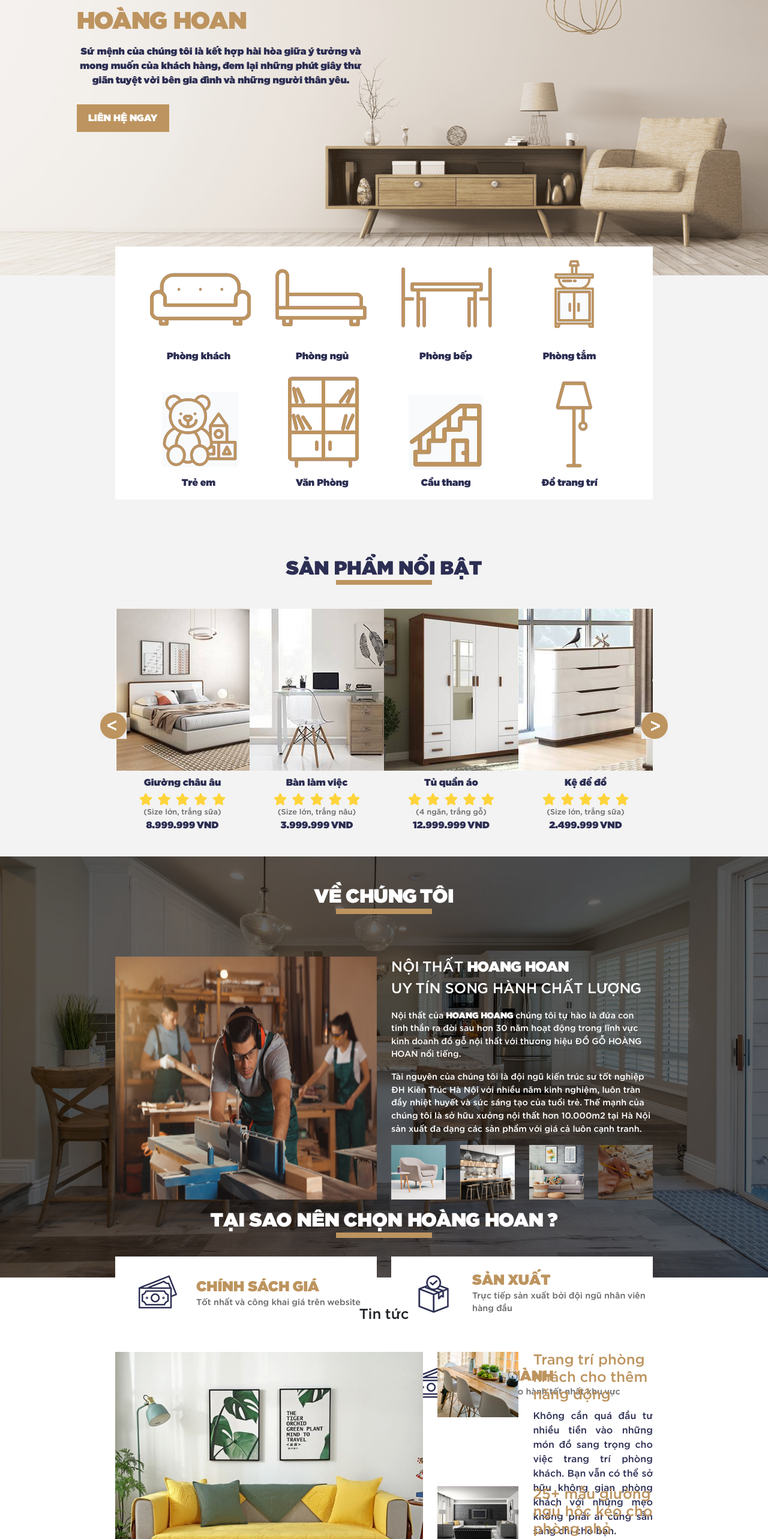
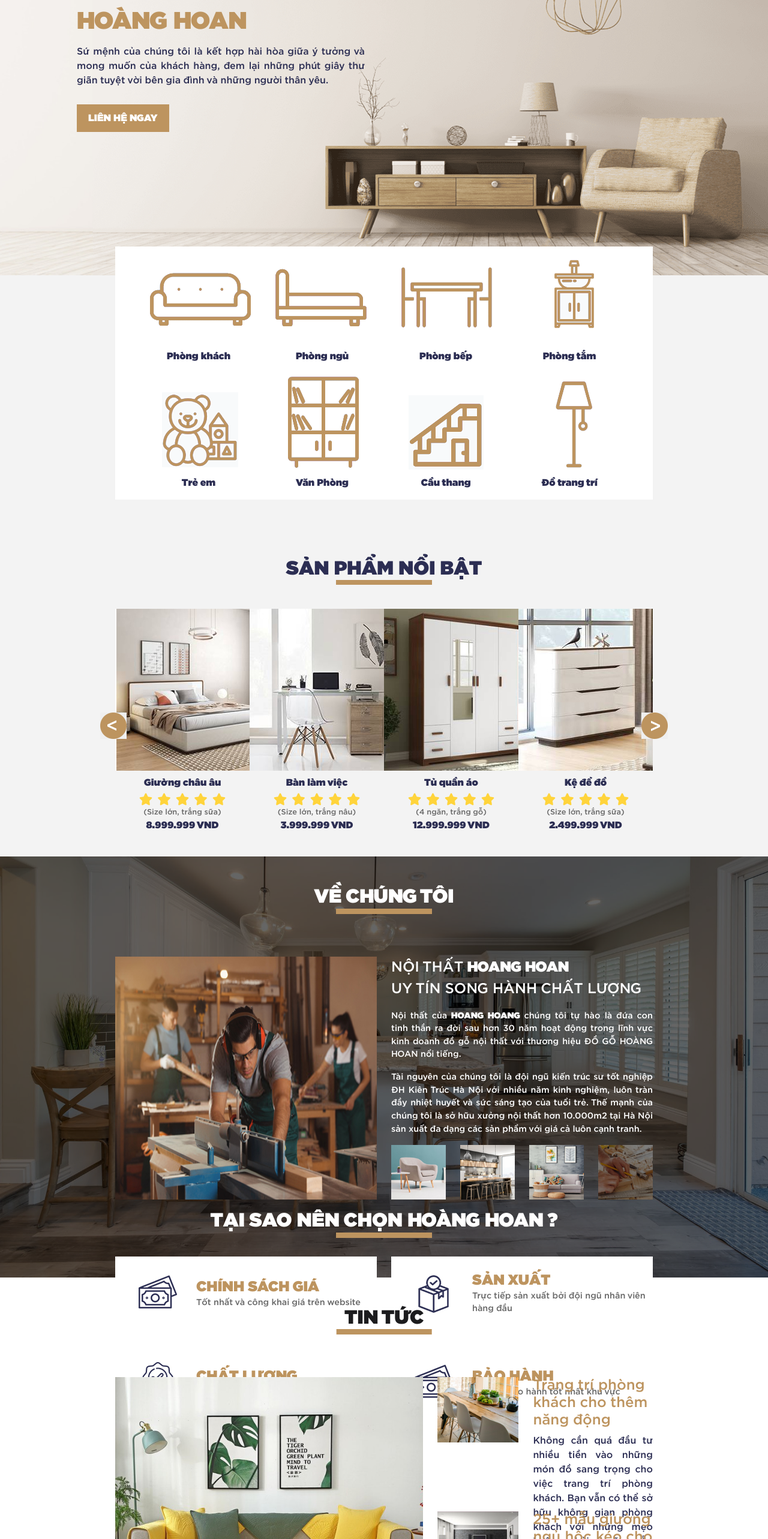
Before and after one commit to duyk04/DA_XuongMoc, a React (Create React App) app: page /home in a window 1280 px wide. Shown: the part 234-2800 px from the top of the page at 60% size. Built offline with nearby package versions, Linux system fonts and the light colour scheme.

Commit message:
Update style.css

```diff
--- a/src/Css/style.css
+++ b/src/Css/style.css
@@ -19,7 +19,9 @@
 
 .title-banner p {
     max-width: 30rem;
+    text-align: justify;
     margin-bottom: 0.75rem;
+    font-family: Gotham-Medium;
 }
 
 .title-banner button {
@@ -153,7 +155,7 @@ p {
 
 .About p {
     font-size: 0.9rem;
-    text-align: left;
+    text-align: justify;
     color: #fff;
     font-family: Gotham-Medium;
 }
@@ -203,7 +205,7 @@ p {
 /* New */
 
 
-.New h4 {
+.New-home h4 {
     text-transform: uppercase;
     font-family: Gotham-Ultra;
     color: #1c1c1e;
@@ -213,7 +215,7 @@ p {
     font-size: 2rem;
 }
 
-.New h4:after {
+.New-home h4:after {
     content: "";
     position: absolute;
     top: 100%;
@@ -224,31 +226,31 @@ p {
     border-top: 0.6rem solid #bd945f;
 }
 
-.New .box-content {
+.New-home .box-content {
     background-color: #bd945f;
     opacity: 0.9;
 }
 
-.New .box-container .img {
+.New-home .box-container .img {
     height: 33rem !important;
 }
 
-.New .box-content p:first-child {
+.New-home .box-content p:first-child {
     font-family: Gotham-Medium;
     font-size: 1.3rem;
 }
 
-.New .box-content p:last-child {
+.New-home .box-content p:last-child {
     font-family: Gotham-Medium;
     font-size: 1rem;
     text-align: justify;
 }
 
-.New .box-container img {
+.New-home .box-container img {
     object-fit: cover;
 }
 
-.New .text-more {
+.New-home .text-more {
     font-family: Gotham-Medium;
     font-size: 1.5rem;
     color: #bd945f;
```
